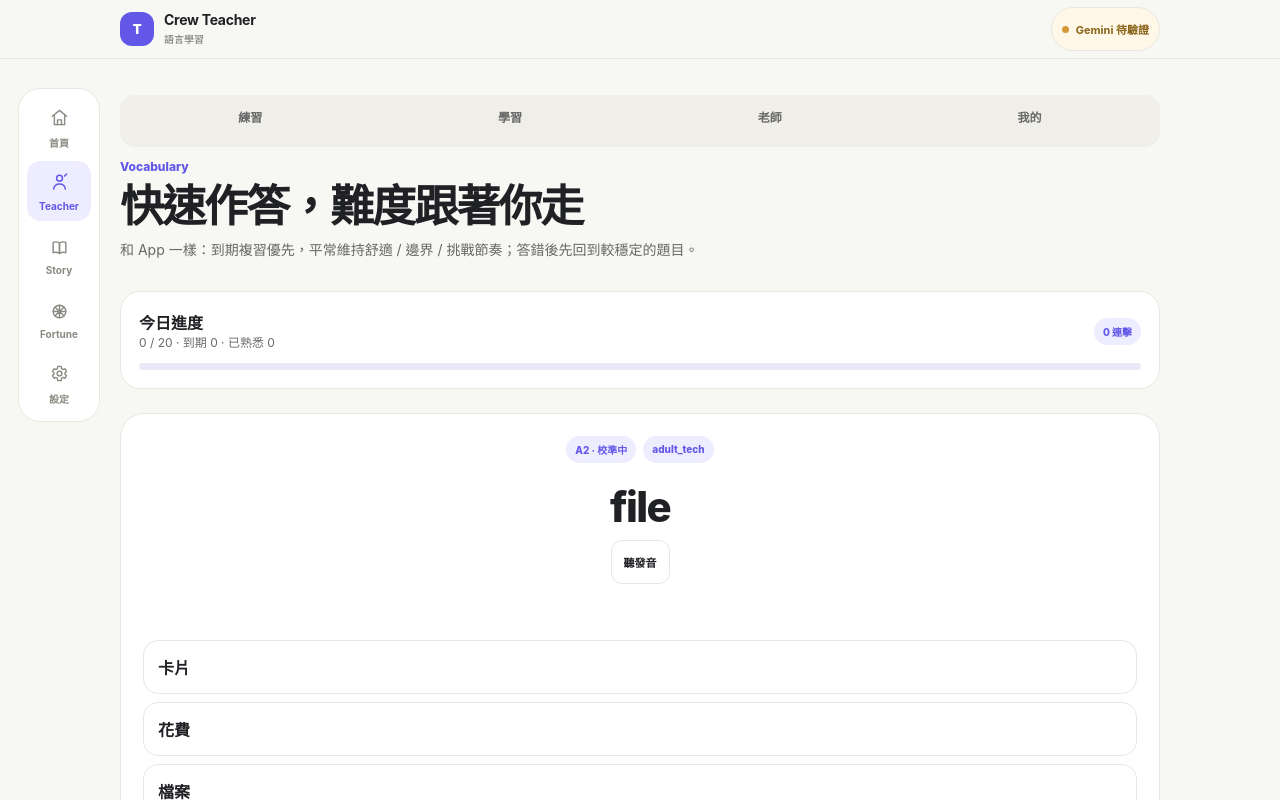
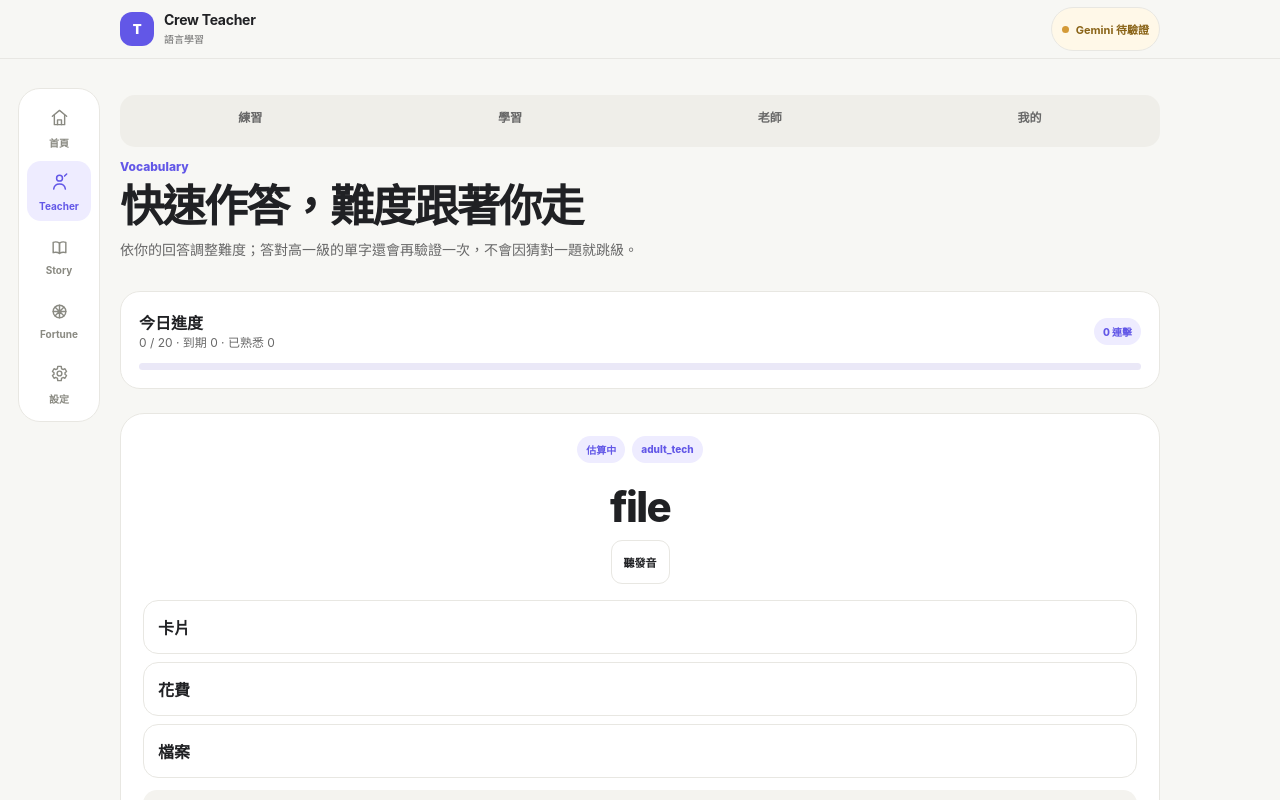
Before and after one commit to magic76/magic76.github.io, a React (Vite) app in the folder web-spa/: page /#/teacher/vocabulary in a window 1280 px wide. Shown: the top 800 px of the page. Built offline with nearby package versions, Linux system fonts and the light colour scheme; sample sign-in values are in the browser's storage.

Commit message:
feat(vocab): align seed, CEFR bands and verified-probe progression

```diff
--- a/web-spa/src/teacher/VocabularyPage.tsx
+++ b/web-spa/src/teacher/VocabularyPage.tsx
@@ -1,29 +1,28 @@
 import{useMemo,useState}from"react";
-import{VOCABULARY_WORDS,type VocabularyWord,cefrForScore}from"./vocabularyCatalog";
-import{chooseVocabulary,recordFlow,vocabularyChoices}from"./vocabularyQueue";
+import{VOCABULARY_WORDS,type VocabularyWord}from"./vocabularyCatalog";
+import{chooseVocabulary,vocabularyChoices}from"./vocabularyQueue";
+import{placementState,placementLabel,recordPlacement}from"./adaptivePlacement";
 import{incrementTodayVocabulary,recordVocab,todayVocabulary,vocabStats}from"./vocabularyProgress";
 
 function speak(t:string){if(!("speechSynthesis"in window))return;speechSynthesis.cancel();const u=new SpeechSynthesisUtterance(t);u.lang="en-US";u.rate=.9;speechSynthesis.speak(u)}
 
 export function VocabularyPage(){
- const initialScore=Number(localStorage.getItem("crew_vocab_score")||50);
+ const initialScore=placementState().score;
  const[score,setScore]=useState(initialScore),[done,setDone]=useState(todayVocabulary()),[streak,setStreak]=useState(0),[word,setWord]=useState<VocabularyWord>(()=>chooseVocabulary(initialScore,undefined,0)),[locked,setLocked]=useState(false),[feedback,setFeedback]=useState("選出最接近的中文意思。"),[picked,setPicked]=useState("");
  const options=useMemo(()=>vocabularyChoices(word),[word]);
  const stats=vocabStats(VOCABULARY_WORDS.map(x=>x[0]));
- const saveScore=(v:number)=>localStorage.setItem("crew_vocab_score",String(Math.round(v)));
 
  function answer(choice:string){
   if(locked)return;setLocked(true);setPicked(choice);
   const correct=choice===word[1],nextStreak=correct?streak+1:0;
-  const gain=correct?Math.min(5,2+Math.floor((nextStreak+1)/4)):word[5]<=score+4?-2:0;
-  const ns=Math.max(0,Math.min(100,score+gain)),nd=incrementTodayVocabulary();
-  recordVocab(word[0],correct);recordFlow(correct);setScore(ns);setDone(nd);setStreak(nextStreak);saveScore(ns);
+  const nextPlacement=recordPlacement(word,correct),ns=nextPlacement.score,nd=incrementTodayVocabulary();
+  recordVocab(word[0],correct);setScore(ns);setDone(nd);setStreak(nextStreak);
   setFeedback(correct?"答對了。"+word[2]:"正確是「"+word[1]+"」。例句："+word[2]+"　可以再聽一次發音。");
   speak(word[0]);
-  window.setTimeout(()=>{setWord(w=>chooseVocabulary(ns,w,nd));setLocked(false);setPicked("");setFeedback("選出最接近的中文意思。")},correct?1100:3000);
+  window.setTimeout(()=>{setWord(w=>chooseVocabulary(ns,w,nd));setLocked(false);setPicked("");setFeedback("選出最接近的中文意思。")},correct?650:3000);
  }
 
- return <><section className="hero"><span className="kicker">Vocabulary</span><h1>快速作答，難度跟著你走</h1><p>和 App 一樣：到期複習優先，平常維持舒適 / 邊界 / 挑戰節奏；答錯後先回到較穩定的題目。</p></section>
+ return <><section className="hero"><span className="kicker">Vocabulary</span><h1>快速作答，難度跟著你走</h1><p>依你的回答調整難度；答對高一級的單字還會再驗證一次，不會因猜對一題就跳級。</p></section>
  <section className="section panel"><div className="row" style={{justifyContent:"space-between"}}><div><strong>今日進度</strong><div className="meta">{done} / 20 · 到期 {stats.due} · 已熟悉 {stats.mastered}</div></div><span className="pill">{streak>=2?"⚡ ":""}{streak} 連擊</span></div><div className="progress-track"><div className="progress-fill" style={{width:Math.min(100,done/20*100)+"%"}}/></div></section>
- <section className="section quiz-card"><div className="quiz-meta"><span className="pill">{done<6?cefrForScore(score)+" · 校準中":cefrForScore(score)}</span><span className="pill">{word[4]}</span></div><div className="quiz-word">{word[0]}</div><button className="btn secondary small" onClick={()=>speak(word[0])}>聽發音</button><p className="quiz-example">{word[2]}</p><div className="quiz-list">{options.map(x=><button key={x} className={"quiz-choice "+(locked?(x===word[1]?"correct":x===picked?"wrong":""):"")} disabled={locked} onClick={()=>answer(x)}>{x}</button>)}</div><div className="quiz-feedback">{feedback}</div></section></>;
+ <section className="section quiz-card"><div className="quiz-meta"><span className="pill">{placementLabel({...placementState(),score})}</span><span className="pill">{word[4]}</span></div><div className="quiz-word">{word[0]}</div><button className="btn secondary small" onClick={()=>speak(word[0])}>聽發音</button>{word[2]&&<p className="quiz-example">{word[2]}</p>}<div className="quiz-list">{options.map(x=><button key={x} className={"quiz-choice "+(locked?(x===word[1]?"correct":x===picked?"wrong":""):"")} disabled={locked} onClick={()=>answer(x)}>{x}</button>)}</div><div className="quiz-feedback">{feedback}</div></section></>;
 }
```
